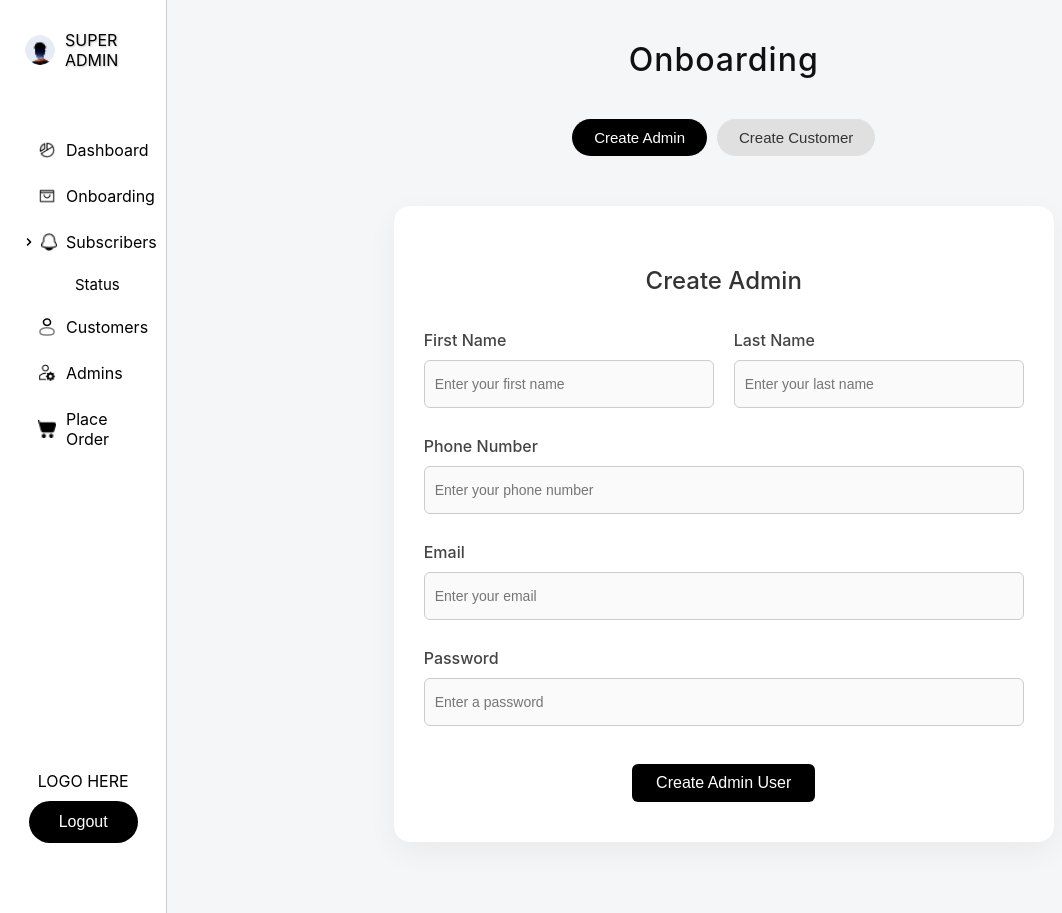
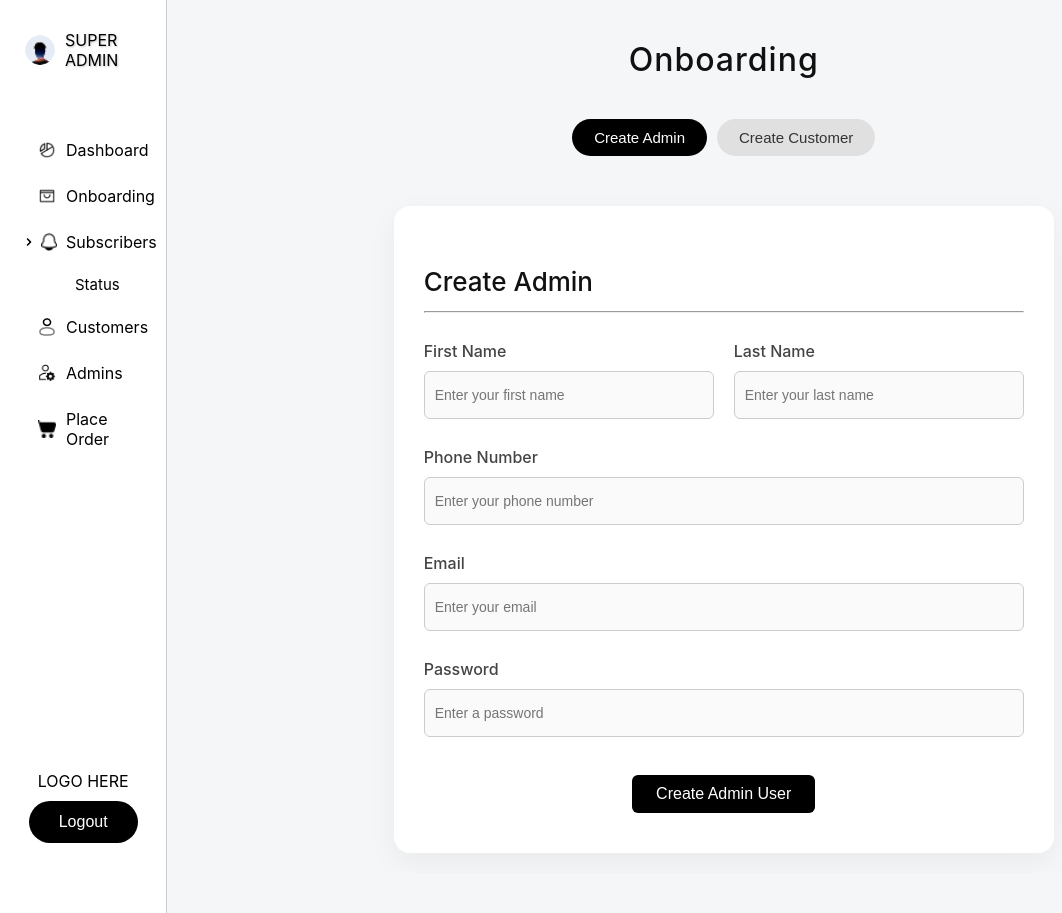
Before and after one commit to Rishvanth28/Paddy, a Django app: template paddy_proj/paddy_app/templates/onboard.html in a window 1280 px wide. Shown: the whole page, without its empty margins (0-1062 px from the left). Run offline with Django 5.2, Linux system fonts and the light colour scheme; the template is opened without the code that fills it, so the values that code supplies are empty.

Commit message:
tingered superadmin onboard

```diff
--- a/paddy_proj/paddy_app/static/css/superadmin_onboard.css
+++ b/paddy_proj/paddy_app/static/css/superadmin_onboard.css
@@ -40,6 +40,35 @@ body {
     letter-spacing: 1px;
 }
 
+
+.form-title span {
+    position: relative;
+    display: flex;
+    padding-bottom: 6px;
+    font-weight: 500;
+    font-size: 26px;
+    color: #111;
+    justify-content: flex-start;
+}
+
+.form-card textarea {
+    width: 100%;
+    padding: 10px 12px;
+    font-size: 14px;
+    border: 1px solid #ccc;
+    border-radius: 6px;
+    box-sizing: border-box;
+    background-color: #fafafa;
+    transition: border-color 0.3s ease;
+    margin-top: 5px;
+    font-family: 'Inter', sans-serif;
+}
+
+.form-card textarea:focus {
+    outline: none;
+    border-color: #000;
+    background-color: #fff;
+}
 
 
 /* Container to center the form and limit height */
--- a/paddy_proj/paddy_app/templates/onboard.html
+++ b/paddy_proj/paddy_app/templates/onboard.html
@@ -37,15 +37,16 @@
 <div class="form-container">
     <!-- Create Admin Form -->
     <div id="admin-form" class="form-card">
-        <h2>Create Admin</h2>
+        <h2 class="form-title" style="margin-bottom: 0px;"><span>Create Admin</span></h2>
+        <hr>
         <form method="POST" action="{% url 'create_admin' %}" novalidate>
             {% csrf_token %}
             <div class="form-row">
-                <div class="form-group">
+                <div class="form-group" style="margin-top: 10px;">
                     <label>First Name</label>
                     <input type="text" name="first_name" placeholder="Enter your first name" required>
                 </div>
-                <div class="form-group">
+                <div class="form-group" style="margin-top: 10px;">
                     <label>Last Name</label>
                     <input type="text" name="last_name" placeholder="Enter your last name" required>
                 </div>
@@ -71,15 +72,16 @@
     <!-- Create Customer Form -->
 
     <div id="customer-form" class="form-card" style="display: none;">
-        <h2>Create Customer</h2>
+        <h2 class="form-title" style="margin-bottom: 0px;"><span>Create Customer</span></h2>
+        <hr>
         <form method="POST" action="{% url 'create_customer' %}" novalidate>
             {% csrf_token %}
             <div class="form-row">
-                <div class="form-group">
+                <div class="form-group" style="margin-top: 10px;">
                     <label>First Name</label>
                     <input type="text" name="first_name" placeholder="Enter your first name" required>
                 </div>
-                <div class="form-group">
+                <div class="form-group" style="margin-top: 10px;">
                     <label>Last Name</label>
                     <input type="text" name="last_name" placeholder="Enter your last name" required>
                 </div>
@@ -99,6 +101,7 @@
 
             <label>Address</label>
             <textarea name="address" placeholder="Enter your address" rows="3" required></textarea>
+
 
             <label>GST (Optional)</label>
             <input type="text" name="gst" placeholder="Enter your GST number (optional)">
```
